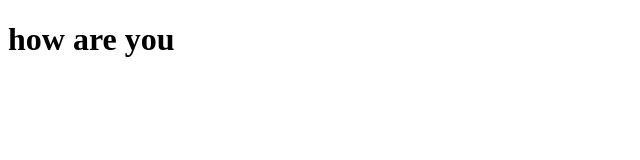
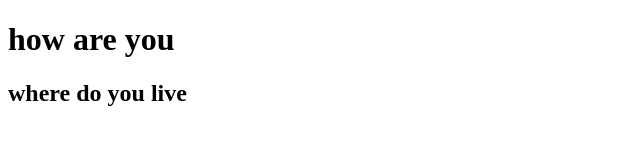
Before and after one commit to SYEDZAKIUDDINYOUNUS/younus-coding, a plain HTML site: page index.html in a window 1280 px wide. Shown: the whole page, without its empty margins (0-640 px from the left). Drawn offline with Linux system fonts and the light colour scheme.

Commit message:
changing code

```diff
--- a/index.html
+++ b/index.html
@@ -9,6 +9,7 @@
 
 <body>
     <h1>how are you</h1>
+    <h2>where do you live</h2>
 </body>
 
 </html>
```
